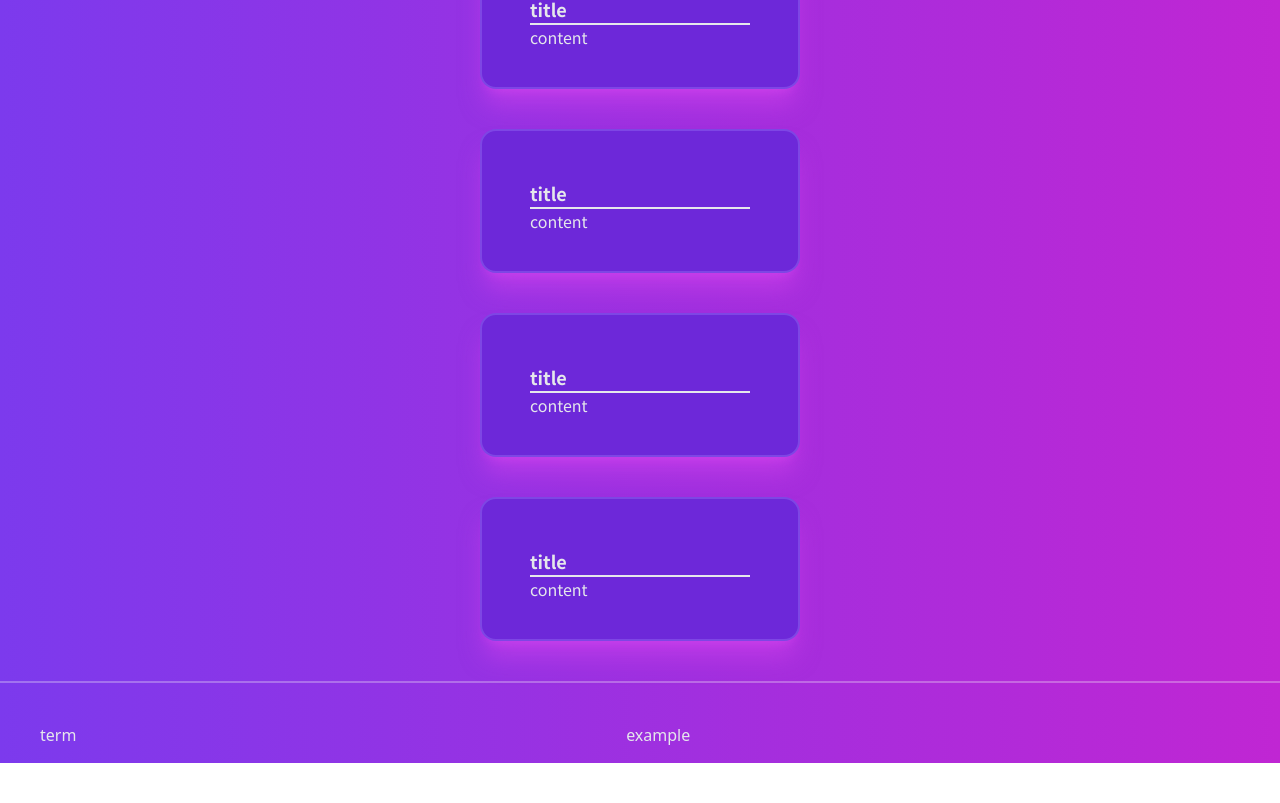
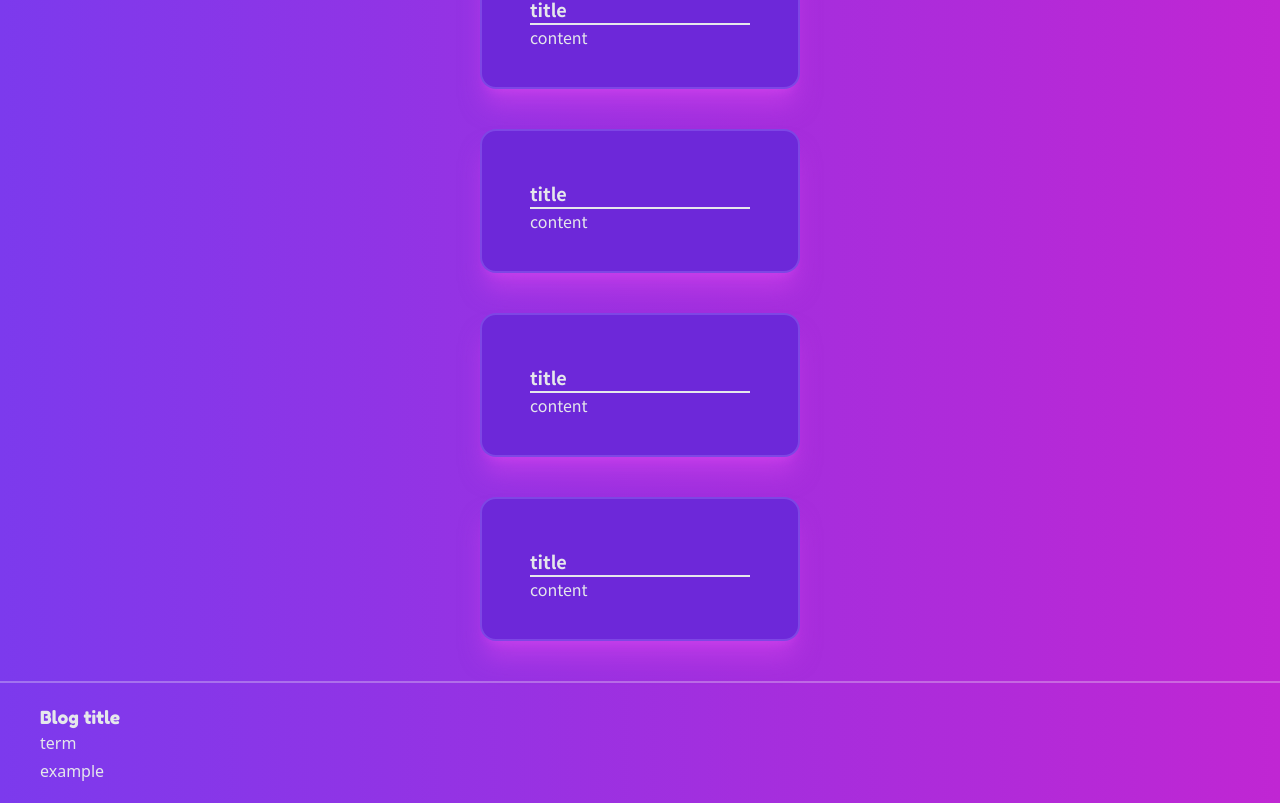
Before and after one commit to y2vv/dev, a Next.js app: page / in a window 1280 px wide. Shown: the part 895-1698 px from the top of the page. Before the commit the page ends 1658 px from the top, so only its background shows below. Built offline with nearby package versions, Linux system fonts and the light colour scheme.

Commit message:
フッター修正

```diff
--- a/app/components/Footer.tsx
+++ b/app/components/Footer.tsx
@@ -1,9 +1,15 @@
+import { Fredoka_One } from "@next/font/google";
 import Link from "next/link";
+
+const fredokaOneFont = Fredoka_One({ weight: '400', })
 
 export default function Footer() {
   return (
-    <footer className="w-full h-12 border-t-2 border-gray-100 border-opacity-30 p-10 text-gray-200">
-      <div className="flex">
+    <footer className="w-full border-t-2 border-gray-100 border-opacity-30 py-5 px-10 text-gray-200">
+      <div>
+        <Link href={'/'} className={`${fredokaOneFont.className} text-lg`}>Blog title</Link>
+      </div>
+      <div className="flex flex-col gap-1">
         <Link href={"/term"} className='flex-auto'>term</Link>
         <Link href={"/example"} className='flex-auto'>example</Link>
       </div>
```
